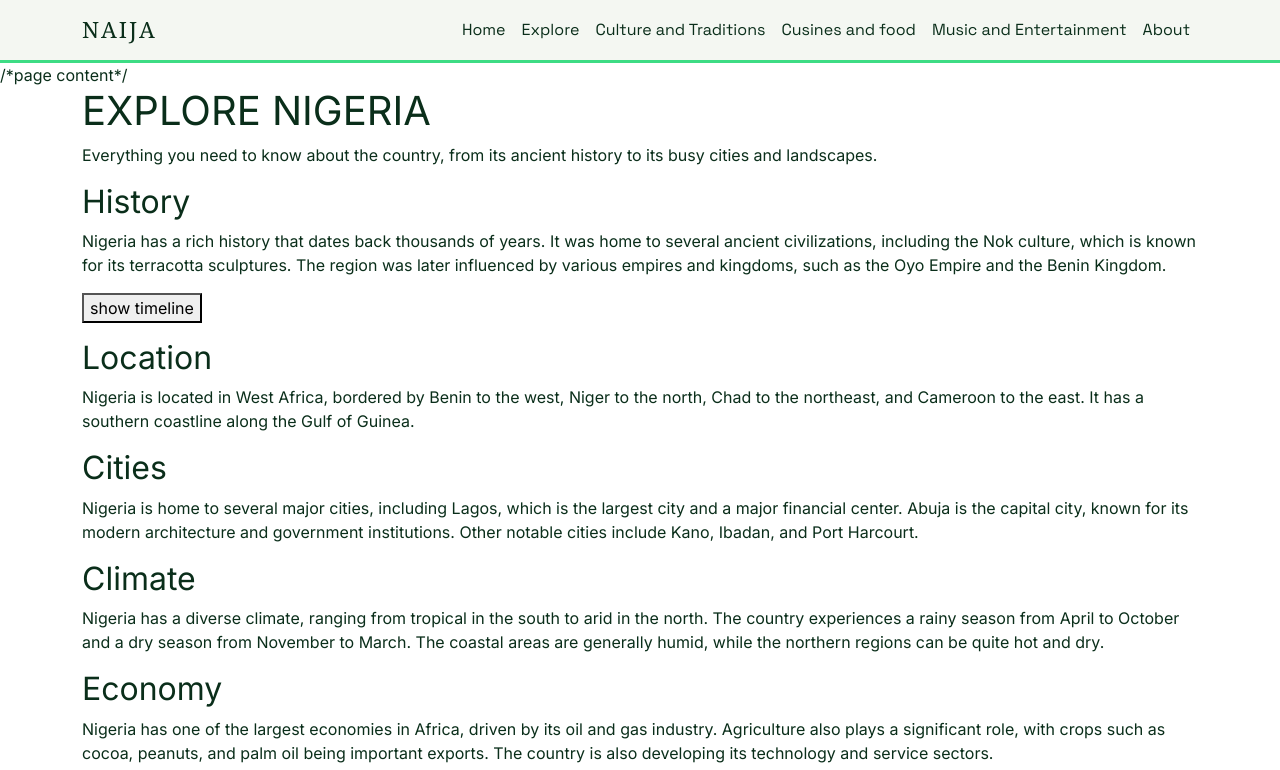
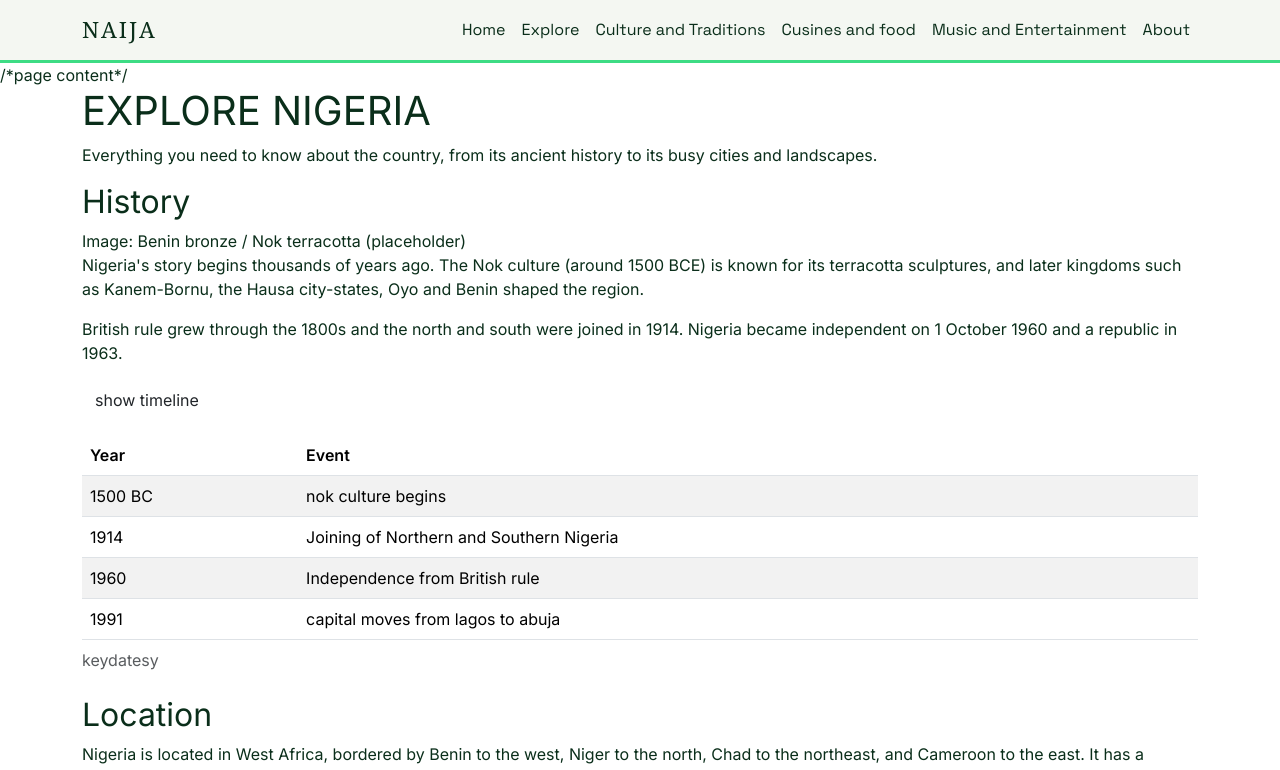
Before and after one commit to sam-scally/DISCOVER-NIGERIA, a plain HTML site: page explore.html in a window 1280 px wide. Both pictures are taken after a click on the button "show timeline". Shown: the top 770 px of the page. Drawn offline with nearby package versions, Linux system fonts and the light colour scheme; a web font is replaced by a local one.

Commit message:
Expand explore page content
Co-authored-by: Copilot <223556219+Copilot@users.noreply.github.com>

```diff
--- a/explore.html
+++ b/explore.html
@@ -42,10 +42,11 @@
 <div class="explore-grid">
     <section class="grid-wide" id="history">
         <h2>History</h2>
-        <p>Nigeria has a rich history that dates back thousands of years. It was home to several ancient civilizations, including the Nok culture, which is known for its terracotta sculptures. The region was later influenced by various empires and kingdoms, such as the Oyo Empire and the Benin Kingdom.</p>
-<p></p>
+        <div class="placeholder-img">Image: Benin bronze / Nok terracotta (placeholder)</div>
+        <p>Nigeria's story begins thousands of years ago. The Nok culture (around 1500 BCE) is known for its terracotta sculptures, and later kingdoms such as Kanem-Bornu, the Hausa city-states, Oyo and Benin shaped the region.</p>
+        <p>British rule grew through the 1800s and the north and south were joined in 1914. Nigeria became independent on 1 October 1960 and a republic in 1963.</p>
 <p>
-    <button>show timeline</button>
+    <button class="btn btn-forest" type="button" data-bs-toggle="collapse" data-bs-target="#timeline" aria-expanded="false" aria-controls="timeline">show timeline</button>
 </p>
 <div class="collapse" id="timeline">
         <table class="table table-striped">
@@ -58,17 +59,22 @@
             </thead>
             <tbody>
                 <tr>
-                    <td>1000 BC</td>
-                    <td>Development of the Nok culture</td>
+                    <td>1500 BC</td>
+                    <td>nok culture begins</td>
                 </tr>
                 <tr>
-                    <td>1100 AD</td>
-                    <td>Foundation of the Oyo Empire</td>
+                    <td>1914</td>
+                    <td>Joining of Northern and Southern Nigeria</td>
                 </tr>
                 <tr>
-                    <td>1500 AD</td>
-                    <td>Establishment of the Benin Kingdom</td>
+                    <td>1960</td>
+                    <td>Independence from British rule</td>
                 </tr>
+                <tr>
+                    <td>1991</td>
+                    <td>capital moves from lagos to abuja</td>
+                </tr>
+
             </tbody>
         </table>
     </div>
@@ -79,13 +85,27 @@
         <p>Nigeria is located in West Africa, bordered by Benin to the west, Niger to the north, Chad to the northeast, and Cameroon to the east. It has a southern coastline along the Gulf of Guinea.</p>
 </section>
 
-<section>
+<section id="cities">
     <h2>Cities</h2>
-    <p>Nigeria is home to several major cities, including Lagos, which is the largest city and a major financial center. Abuja is the capital city, known for its modern architecture and government institutions. Other notable cities include Kano, Ibadan, and Port Harcourt.</p>
+    <p>pick a city:</p>
+    <div class="dropdown">
+        <button class="btn btn-forest dropdown-toggle" type="button"  data-bs-toggle="dropdown" aria-expanded="false">
+            Select a City
+        </button>
+        <ul class="dropdown-menu">
+            <li><a class="dropdown-item" href="#">Lagos:largest city with business district</a></li>
+            <li><a class="dropdown-item" href="#">Abuja:capital since 1991</a></li>
+            <li><a class="dropdown-item" href="#">Kano: major commercial center</a></li>
+            <li><a class="dropdown-item" href="#">Port Harcourt: oil capital</a></li>
+        </ul>
+    </div>
+    <p class="note-text">TO DO:show information about the selected city</p>
 </section>
+<section id="demographics">
+    <h2>Demographics</h2>
+    <p>Over 220 million people live in Nigeria, making it the most populous country in Africa. More than 250 ethnic groups live here, including the Hausa, Yoruba and Igbo, and over 500 languages are spoken. English is the official language.</p>
 
-<section
->
+    <section id='climate'>
     <h2>Climate</h2>
     <p>Nigeria has a diverse climate, ranging from tropical in the south to arid in the north. The country experiences a rainy season from April to October and a dry season from November to March. The coastal areas are generally humid, while the northern regions can be quite hot and dry.</p>
 
```
